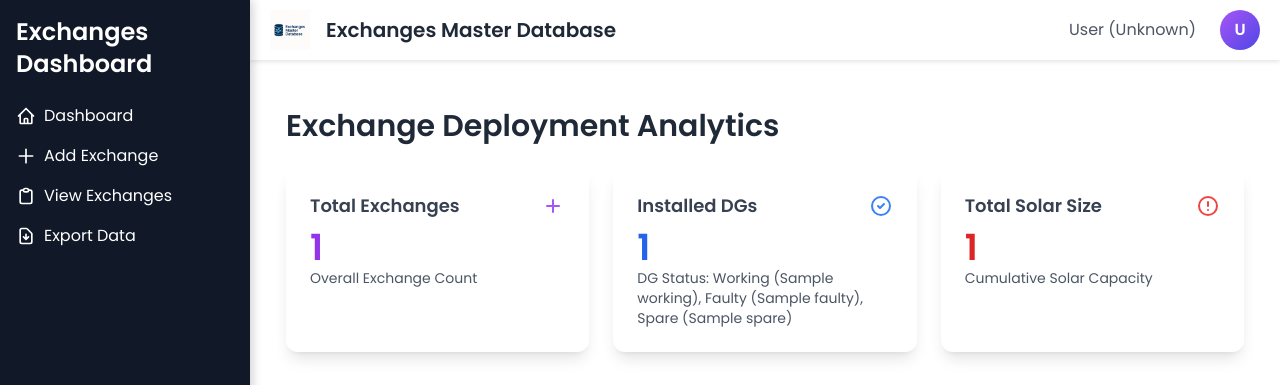
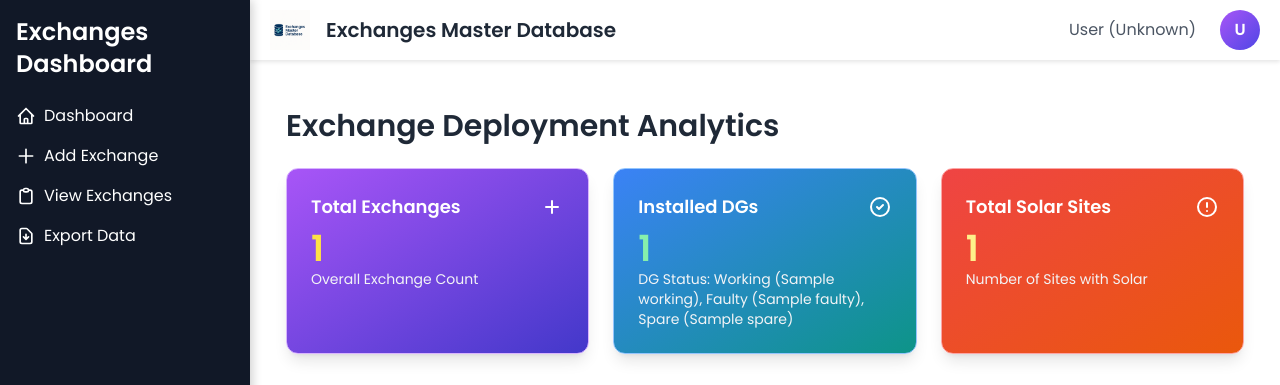
Before and after one commit to emdportal/emdportal, a Flask app: template templates/index.html in a window 1280 px wide. Shown: the top 385 px of the page. Run offline with Flask 3, Linux system fonts and the light colour scheme; the template is opened without the code that fills it: most values are stand-ins (such as "Sample title", 1, 10 or a date in 2020); parts of the project's set-up code (start-up, migrations or seed data) failed here and were passed over; some libraries are stand-ins or nearby versions.

Commit message:
update some ui dashboard
Signed-off-by: itsXRP <itsxrproms@gmail.com>

```diff
--- a/app.py
+++ b/app.py
@@ -307,11 +307,11 @@ def index():
             if status in dg_status_counts:
                 dg_status_counts[status] += 1
 
-        # Fetch total solar size
-        solar_query = db.session.query(db.func.sum(SolarInformation.total_solar_size)).filter(SolarInformation.total_solar_size.isnot(None))
+        # Fetch count of sites with solar data (instead of sum)
+        solar_query = db.session.query(GeneralInformation.sn).join(SolarInformation).filter(SolarInformation.total_solar_size.isnot(None))
         if user_region != "All":
-            solar_query = solar_query.join(GeneralInformation).filter(GeneralInformation.domain == user_region)
-        total_solar_size = solar_query.scalar() or 0  # Default to 0 if None
+            solar_query = solar_query.filter(GeneralInformation.domain == user_region)
+        total_solar_sites = solar_query.distinct().count()  # Count unique sites with solar data
 
         return render_template('index.html',
                              exchanges=exchanges,
@@ -322,7 +322,7 @@ def index():
                              total_exchanges=total_exchanges,
                              total_installed_dgs=total_installed_dgs,
                              dg_status_counts=dg_status_counts,
-                             total_solar_size=total_solar_size)
+                             total_solar_sites=total_solar_sites)
     except Exception as e:
         logging.error(f"Error in index route: {str(e)}")
         flash(f"Error: {str(e)}")
--- a/templates/index.html
+++ b/templates/index.html
@@ -11,35 +11,40 @@
 
     <!-- Summary Section -->
     <div class="grid grid-cols-1 md:grid-cols-3 gap-6 mb-8">
-        <div class="backdrop-blur-md bg-white/30 rounded-xl p-6 shadow-lg hover:shadow-2xl transition-all duration-300 transform hover:-translate-y-1">
+        <!-- Total Exchanges -->
+        <div class="backdrop-blur-md bg-gradient-to-br from-purple-500 to-indigo-700 rounded-xl p-6 shadow-lg hover:shadow-2xl transition-all duration-300 transform hover:-translate-y-2 border border-purple-300">
             <div class="flex items-center justify-between">
-                <h2 class="text-lg font-semibold text-gray-700">Total Exchanges</h2>
-                <svg class="w-6 h-6 text-purple-500" fill="none" stroke="currentColor" viewBox="0 0 24 24">
+                <h2 class="text-lg font-semibold text-white">Total Exchanges</h2>
+                <svg class="w-6 h-6 text-white" fill="none" stroke="currentColor" viewBox="0 0 24 24">
                     <path stroke-linecap="round" stroke-linejoin="round" stroke-width="2" d="M12 6v6m0 0v6m0-6h6m-6 0H6"></path>
                 </svg>
             </div>
-            <p class="text-4xl font-bold mt-2 text-purple-600">{{ total_exchanges }}</p>
-            <p class="text-sm text-gray-600">Overall Exchange Count</p>
+            <p class="text-4xl font-bold mt-2 text-yellow-300">{{ total_exchanges }}</p>
+            <p class="text-sm text-gray-100">Overall Exchange Count</p>
         </div>
-        <div class="backdrop-blur-md bg-white/30 rounded-xl p-6 shadow-lg hover:shadow-2xl transition-all duration-300 transform hover:-translate-y-1">
+
+        <!-- Installed DGs -->
+        <div class="backdrop-blur-md bg-gradient-to-br from-blue-500 to-teal-600 rounded-xl p-6 shadow-lg hover:shadow-2xl transition-all duration-300 transform hover:-translate-y-2 border border-blue-300">
             <div class="flex items-center justify-between">
-                <h2 class="text-lg font-semibold text-gray-700">Installed DGs</h2>
-                <svg class="w-6 h-6 text-blue-500" fill="none" stroke="currentColor" viewBox="0 0 24 24">
+                <h2 class="text-lg font-semibold text-white">Installed DGs</h2>
+                <svg class="w-6 h-6 text-white" fill="none" stroke="currentColor" viewBox="0 0 24 24">
                     <path stroke-linecap="round" stroke-linejoin="round" stroke-width="2" d="M9 12l2 2 4-4m6 2a9 9 0 11-18 0 9 9 0 0118 0z"></path>
                 </svg>
             </div>
-            <p class="text-4xl font-bold mt-2 text-blue-600">{{ total_installed_dgs }}</p>
-            <p class="text-sm text-gray-600">DG Status: Working ({{ dg_status_counts['Working'] }}), Faulty ({{ dg_status_counts['Faulty'] }}), Spare ({{ dg_status_counts['Spare'] }})</p>
+            <p class="text-4xl font-bold mt-2 text-green-300">{{ total_installed_dgs }}</p>
+            <p class="text-sm text-gray-100">DG Status: Working ({{ dg_status_counts['Working'] }}), Faulty ({{ dg_status_counts['Faulty'] }}), Spare ({{ dg_status_counts['Spare'] }})</p>
         </div>
-        <div class="backdrop-blur-md bg-white/30 rounded-xl p-6 shadow-lg hover:shadow-2xl transition-all duration-300 transform hover:-translate-y-1">
+
+        <!-- Total Solar Size -->
+        <div class="backdrop-blur-md bg-gradient-to-br from-red-500 to-orange-600 rounded-xl p-6 shadow-lg hover:shadow-2xl transition-all duration-300 transform hover:-translate-y-2 border border-red-300">
             <div class="flex items-center justify-between">
-                <h2 class="text-lg font-semibold text-gray-700">Total Solar Size</h2>
-                <svg class="w-6 h-6 text-red-500" fill="none" stroke="currentColor" viewBox="0 0 24 24">
+                <h2 class="text-lg font-semibold text-white">Total Solar Sites</h2>
+                <svg class="w-6 h-6 text-white" fill="none" stroke="currentColor" viewBox="0 0 24 24">
                     <path stroke-linecap="round" stroke-linejoin="round" stroke-width="2" d="M12 8v4m0 4h.01M21 12a9 9 0 11-18 0 9 9 0 0118 0z"></path>
                 </svg>
             </div>
-            <p class="text-4xl font-bold mt-2 text-red-600">{{ total_solar_size }}</p>
-            <p class="text-sm text-gray-600">Cumulative Solar Capacity</p>
+            <p class="text-4xl font-bold mt-2 text-yellow-200">{{ total_solar_sites }}</p>
+            <p class="text-sm text-gray-100">Number of Sites with Solar</p>
         </div>
     </div>
 
```
